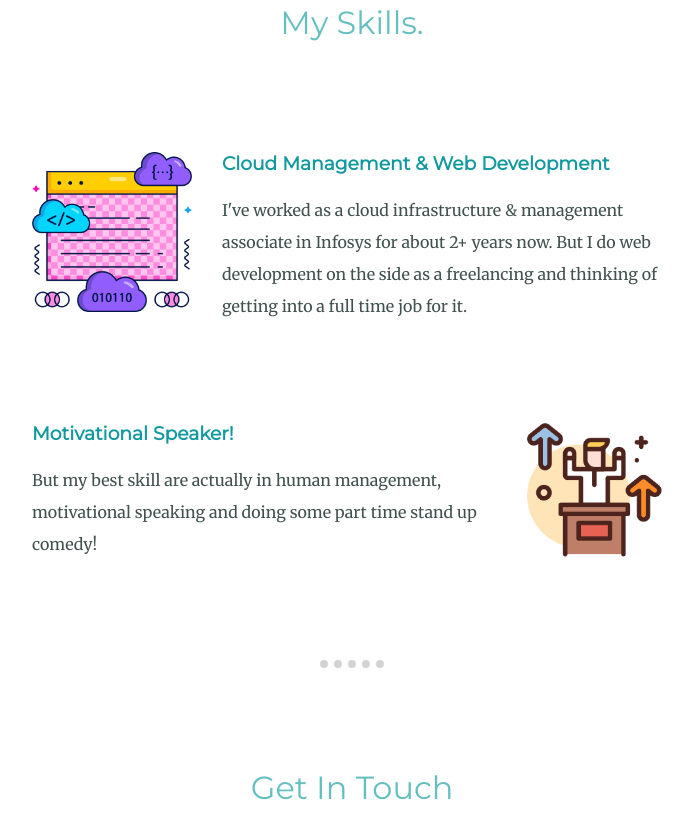
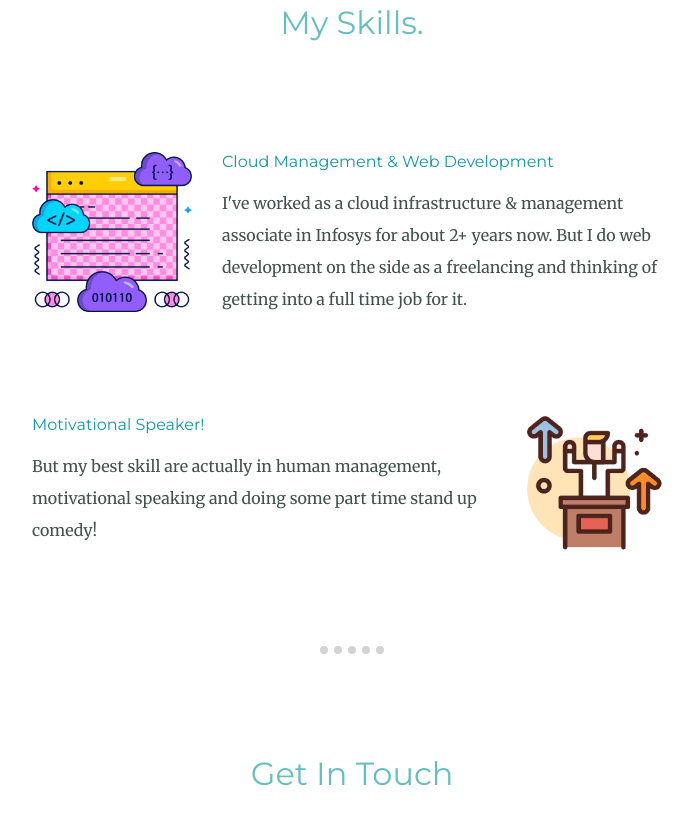
Before and after one commit to Arrrrrrrpit/Arpit-s-Personal-Site, a plain HTML site: page index.html in a window 1280 px wide. Shown: the part 1460-2280 px from the top of the page, without its empty margins (288-981 px from the left). Drawn offline with Linux system fonts and the light colour scheme.

Commit message:
Made weight and size changes to h3 element.

```diff
--- a/css/styles.css
+++ b/css/styles.css
@@ -22,6 +22,8 @@ h2 {
 
 h3 {
   color: #11999E;
+  font-size: 1rem;
+  font-weight: normal;
   font-family: 'Montserrat', sans-serif;
 }
 
```
